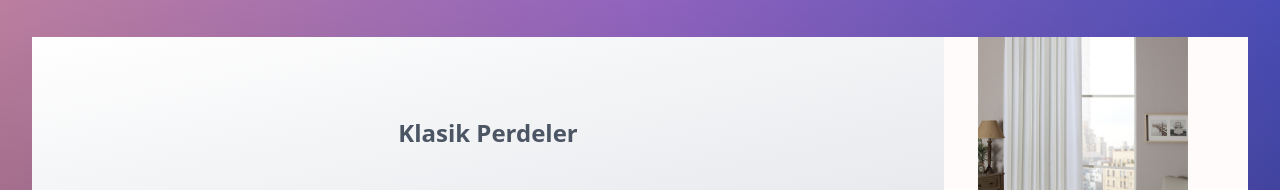
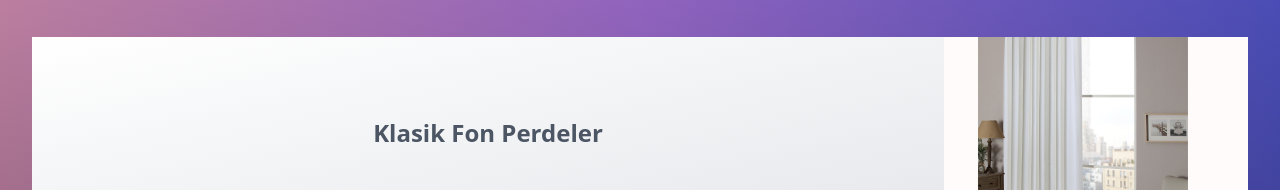
Before and after one commit to emomaxd/itp, a plain HTML site: page index.html in a window 1280 px wide. Shown: the part 1315-1505 px from the top of the page. Drawn offline with nearby package versions, Linux system fonts and the light colour scheme.

Commit message:
Change naming

```diff
--- a/index.html
+++ b/index.html
@@ -106,7 +106,7 @@
       <div id="perde-examples" class="example-card wind-hover" onclick="toggleExpand('perde')">
         <div class="flex h-48">
           <div class="w-3/4 bg-gradient-to-br from-white to-gray-200 flex items-center justify-center">
-            <span class="text-gray-600 font-semibold text-2xl">Klasik Perdeler</span>
+            <span class="text-gray-600 font-semibold text-2xl">Klasik Fon Perdeler</span>
           </div>
           <div class="w-1/4">
             <img src="public/images/perde.jpeg" alt="Perde" class="h-full w-full object-cover" />
```
